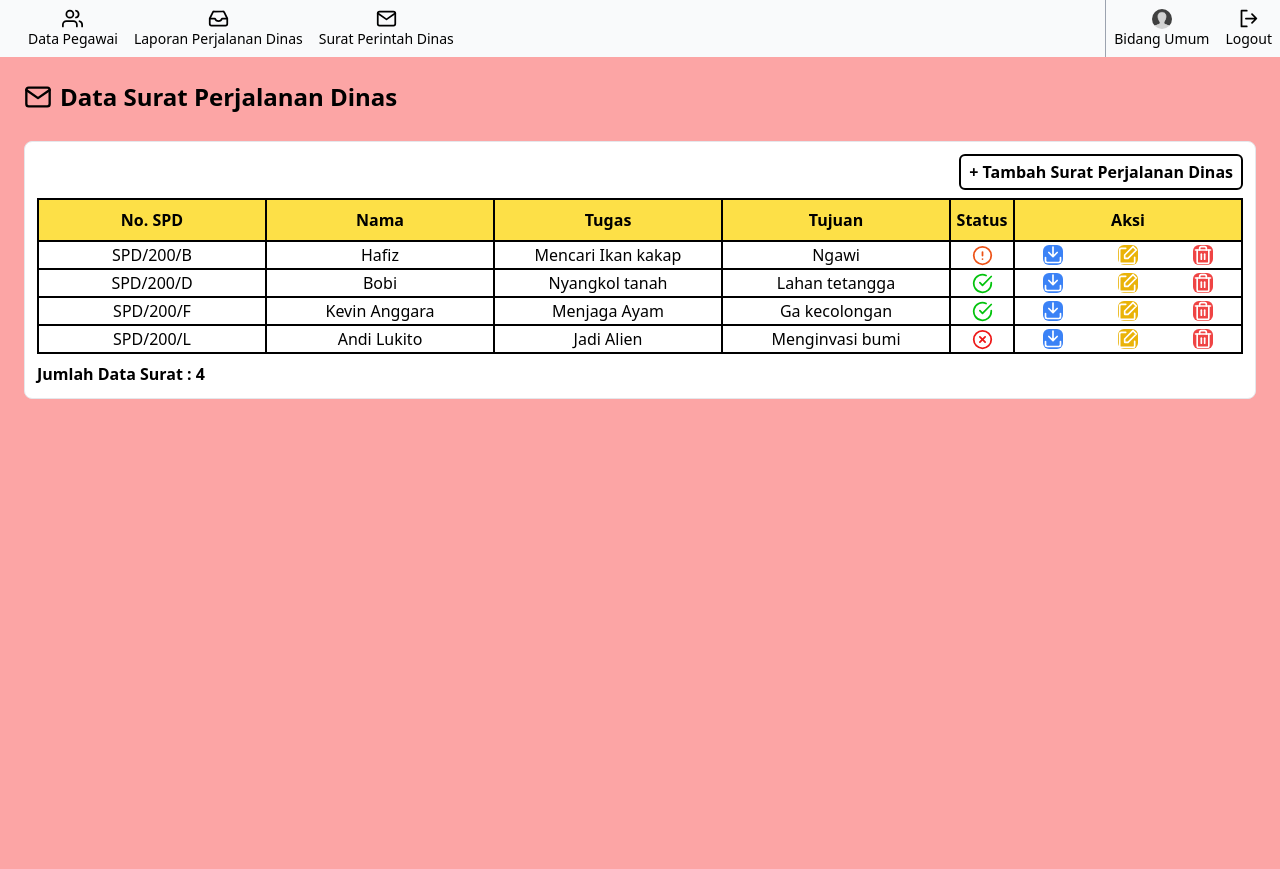
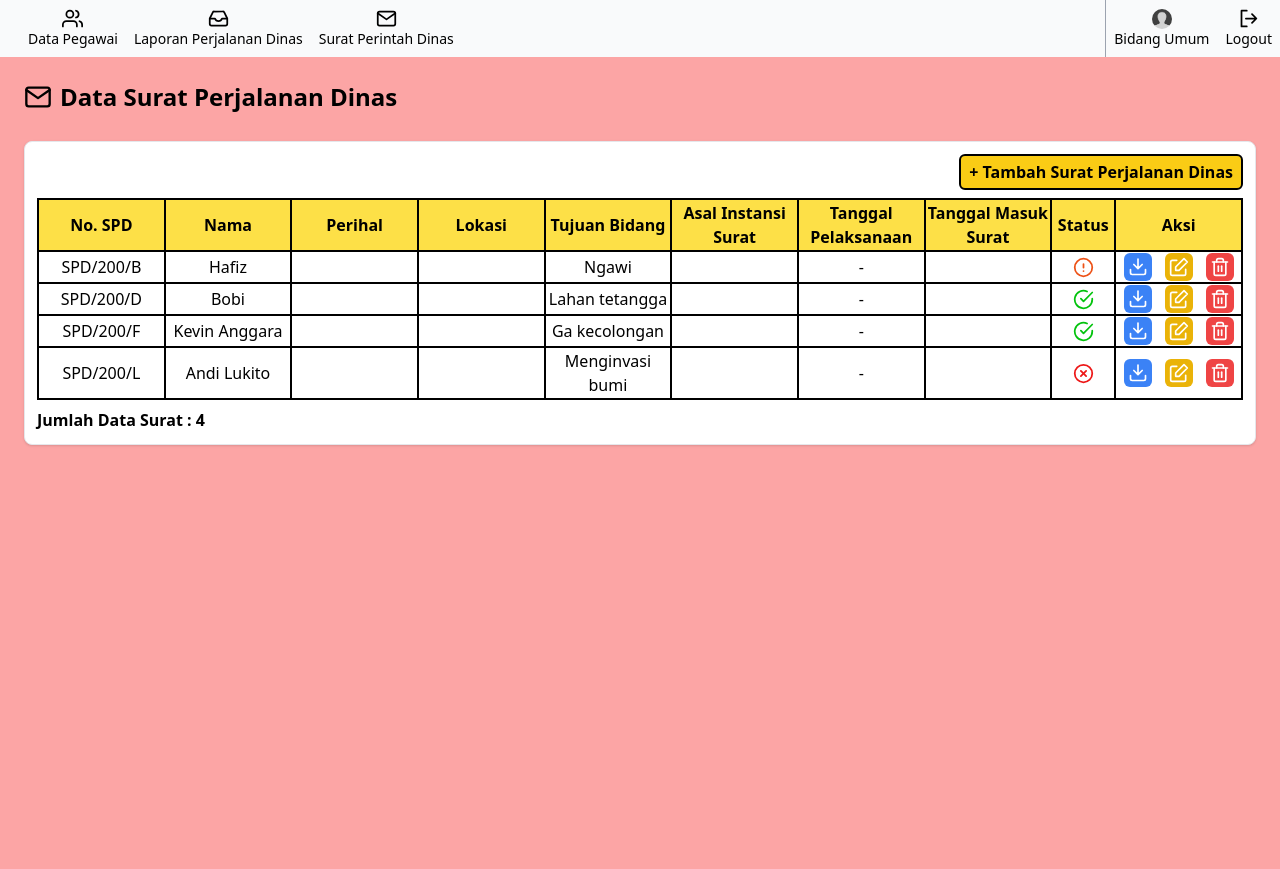
Before and after one commit to hafizgv/sppd-perpus, a PHP site: page /bidum/spd.php in a window 1280 px wide. Before the commit the page ends 399 px from the top, so only its background shows below. Run offline with PHP 8.4, Linux system fonts and the light colour scheme; data comes from the database, SQL or seed files in the repository; data that the repository does not hold is empty.

Commit message:
update spd table, fix alert text

```diff
--- a/bidum/spd.php
+++ b/bidum/spd.php
@@ -44,21 +44,28 @@
                             <tr class="bg-yellow-300">
                                 <th class="p-2">No. SPD</th>
                                 <th>Nama</th>
-                                <th>Tugas</th>
-                                <th>Tujuan</th>
+                                <th>Perihal</th>
+                                <th>Lokasi</th>
+                                <th>Tujuan Bidang</th>
+                                <th>Asal Instansi Surat</th>
+                                <th>Tanggal Pelaksanaan</th>
+                                <th>Tanggal Masuk Surat</th>
                                 <th class="w-16">Status</th>
                                 <th>Aksi</th>
                             </tr>
                             <?php
-                                $query = mysqli_query($conn, 'SELECT * FROM spd');
                                 if($query){
                                     while($row = mysqli_fetch_array($query)){
                                         ?>
                                         <tr class="text-center">
                                             <td><?php echo $row['no_spd'];?></td>
                                             <td><?php echo $row['petugas'];?></td>
-                                            <td class="break-words"><?php echo $row['tugas'];?></td>
+                                            <td class="break-words"><?php echo $row['perihal'];?></td>
+                                            <td><?php echo $row['lokasi'];?></td>
                                             <td><?php echo $row['tujuan'];?></td>
+                                            <td><?php echo $row['asal'];?></td>
+                                            <td><?php echo "$row[dateIn] - $row[dateOut]";?></td>
+                                            <td><?php echo $row['dateSend'];?></td>
                                             <td>
                                                 <div class="flex justify-center">
                                                     <?php
@@ -119,12 +126,30 @@
                                 <input class="rounded-md border-2 border-black p-1 mt-1" type="text" name="nama" required>
                             </div>
                             <div class="flex flex-col mb-2">
-                                <label for="lapor">Tugas</label>
-                                <textarea class="rounded-md border-2 border-black p-1 mt-1 resize-none" name="tugas" required></textarea>
+                                <label for="lapor">Perihal</label>
+                                <textarea class="rounded-md border-2 border-black p-1 mt-1 resize-none" name="perihal" required></textarea>
                             </div>
                             <div class="flex flex-col mb-2">
-                                <label for="nama">Tujuan</label>
+                                <label for="nama">Lokasi</label>
+                                <input class="rounded-md border-2 border-black p-1 mt-1" type="text" name="lokasi" required>
+                            </div>
+                            <div class="flex flex-col mb-2">
+                                <label for="nama">Tujuan Bidang</label>
                                 <input class="rounded-md border-2 border-black p-1 mt-1" type="text" name="tujuan" required>
+                            </div>
+                            <div class="flex flex-col mb-2">
+                                <label for="nama">Asal Instansi Surat</label>
+                                <input class="rounded-md border-2 border-black p-1 mt-1" type="text" name="asal" required>
+                            </div>
+                            <div class="flex justify-between mb-2">
+                                <div>
+                                    <label for="nama">Tanggal Mulai</label>
+                                    <input class="rounded-md border-2 border-black p-1 mt-1" type="date" name="dateIn" required>
+                                </div>
+                                <div>
+                                    <label>Tanggal Selesai</label>
+                                    <input class="rounded-md border-2 border-black p-1 mt-1" type="date" name="dateOut" required>
+                                </div>
                             </div>
                             <div class="flex flex-col">
                                 <label for="fileup">Upload File</label>
--- a/bidum/spdtodb.php
+++ b/bidum/spdtodb.php
@@ -6,12 +6,12 @@
 
 $folder = "../files/$nama_file";
 
-$tgl_upload = date("Ymd");
+$dateSend = date("Ymd");
 
 if (move_uploaded_file($lokasi_file,"$folder")){
   echo "<script>alert('Laporan berhasil diupload!'); window.location = 'spd.php'</script>";
-  $query = "INSERT INTO spd (no_spd, petugas, filename, tugas, tujuan, verify)
-            VALUES('$_POST[nospd]','$_POST[nama]','$nama_file', '$_POST[tugas]', '$_POST[tujuan]','1')";
+  $query = "INSERT INTO spd (no_spd, petugas, filename, perihal, lokasi, tujuan, asal, dateIn, dateOut, dateSend, verify)
+            VALUES('$_POST[nospd]','$_POST[nama]','$nama_file', '$_POST[perihal]', '$_POST[lokasi]', '$_POST[tujuan]', '$_POST[asal]', '$_POST[dateIn]', '$_POST[dateOut]', '$dateSend','1')";
 
   mysqli_query($conn, $query);
 }
--- a/bidum/up_l.php
+++ b/bidum/up_l.php
@@ -1,6 +1,5 @@
 <?php
 require '../config/connection.php';
-include 'update_l.php';
 
 $id = $_POST['nospd'] ?? '';
 $petugas = $_POST['nama'];
--- a/bidum/up_p.php
+++ b/bidum/up_p.php
@@ -1,6 +1,5 @@
 <?php
 require '../config/connection.php';
-include 'update_p.php';
 
 $id = $_POST['id'] ?? '';
 $nip = $_POST['nip'];
@@ -11,8 +10,8 @@
 
 $query = mysqli_query($conn, "UPDATE account SET nip='$nip', nama='$nama', pangkat='$pangkat', golongan='$golongan', tier = '$jabatan' WHERE id_user='$id'");
 if($query){
-    echo "<script>alert('Laporan bertugas diupdate!'); window.location = 'index.php'</script>";
+    echo "<script>alert('Pegawai berhasil diupdate!'); window.location = 'index.php'</script>";
 }else{
-    echo "<script>alert('Laporan gagal diupdate!'); window.location = 'index.php'</script>";
+    echo "<script>alert('Pegawai gagal diupdate!'); window.location = 'index.php'</script>";
 }
 ?>
--- a/output.css
+++ b/output.css
@@ -777,15 +737,12 @@
   background-color: rgb(249 250 251 / var(--tw-bg-opacity));
 }
 
-<<<<<<<<< Temporary merge branch 1
-=========
-.bg-green-500 {
+.bg-green-300 {
   --tw-bg-opacity: 1;
   background-color: rgb(134 239 172 / var(--tw-bg-opacity));
 }
 
->>>>>>>>> Temporary merge branch 2
-.bg-green-600 {
+.bg-green-500 {
   --tw-bg-opacity: 1;
   background-color: rgb(34 197 94 / var(--tw-bg-opacity));
 }
@@ -825,13 +782,6 @@
   background-color: rgb(253 224 71 / var(--tw-bg-opacity));
 }
 
-.bg-yellow-500 {
-  --tw-bg-opacity: 1;
-  background-color: rgb(234 179 8 / var(--tw-bg-opacity));
-}
-
-<<<<<<<<< Temporary merge branch 1
-=========
 .bg-yellow-400 {
   --tw-bg-opacity: 1;
   background-color: rgb(250 204 21 / var(--tw-bg-opacity));
@@ -842,17 +792,6 @@
   background-color: rgb(234 179 8 / var(--tw-bg-opacity));
 }
 
-.bg-violet-300 {
-  --tw-bg-opacity: 1;
-  background-color: rgb(196 181 253 / var(--tw-bg-opacity));
-}
-
-.bg-green-300 {
-  --tw-bg-opacity: 1;
-  background-color: rgb(134 239 172 / var(--tw-bg-opacity));
-}
-
->>>>>>>>> Temporary merge branch 2
 .p-1 {
   padding: 0.25rem;
 }
@@ -990,24 +899,6 @@
   color: rgb(17 24 39 / var(--tw-text-opacity));
 }
 
-.text-white {
-  --tw-text-opacity: 1;
-  color: rgb(255 255 255 / var(--tw-text-opacity));
-}
-
-.text-yellow-400 {
-  --tw-text-opacity: 1;
-  color: rgb(250 204 21 / var(--tw-text-opacity));
-}
-
-<<<<<<<<< Temporary merge branch 1
-=========
-.text-yellow-500 {
-  --tw-text-opacity: 1;
-  color: rgb(234 179 8 / var(--tw-text-opacity));
-}
-
->>>>>>>>> Temporary merge branch 2
 .shadow {
   --tw-shadow: 0 1px 3px 0 rgb(0 0 0 / 0.1), 0 1px 2px -1px rgb(0 0 0 / 0.1);
   --tw-shadow-colored: 0 1px 3px 0 var(--tw-shadow-color), 0 1px 2px -1px var(--tw-shadow-color);
```
Also changed, not shown: other parts of output.css (+6 -103 lines), bidum/up.php (+11 -8 lines), bidum/update.php (+21 -3 lines), boss/index.php (+11 -3 lines), kabid/spd.php (+12 -4 lines).
